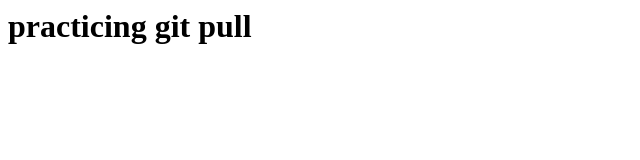
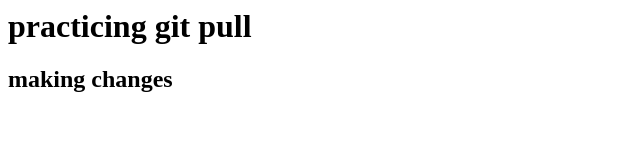
Before and after one commit to psainathreddy/git-pull, a plain HTML site: page index.html in a window 1280 px wide. Shown: the whole page, without its empty margins (0-640 px from the left). Drawn offline with Linux system fonts and the light colour scheme.

Commit message:
Update index.html

```diff
--- a/index.html
+++ b/index.html
@@ -1 +1,2 @@
 <h1>practicing git pull</h1>
+<h2>making changes</h2>
```
